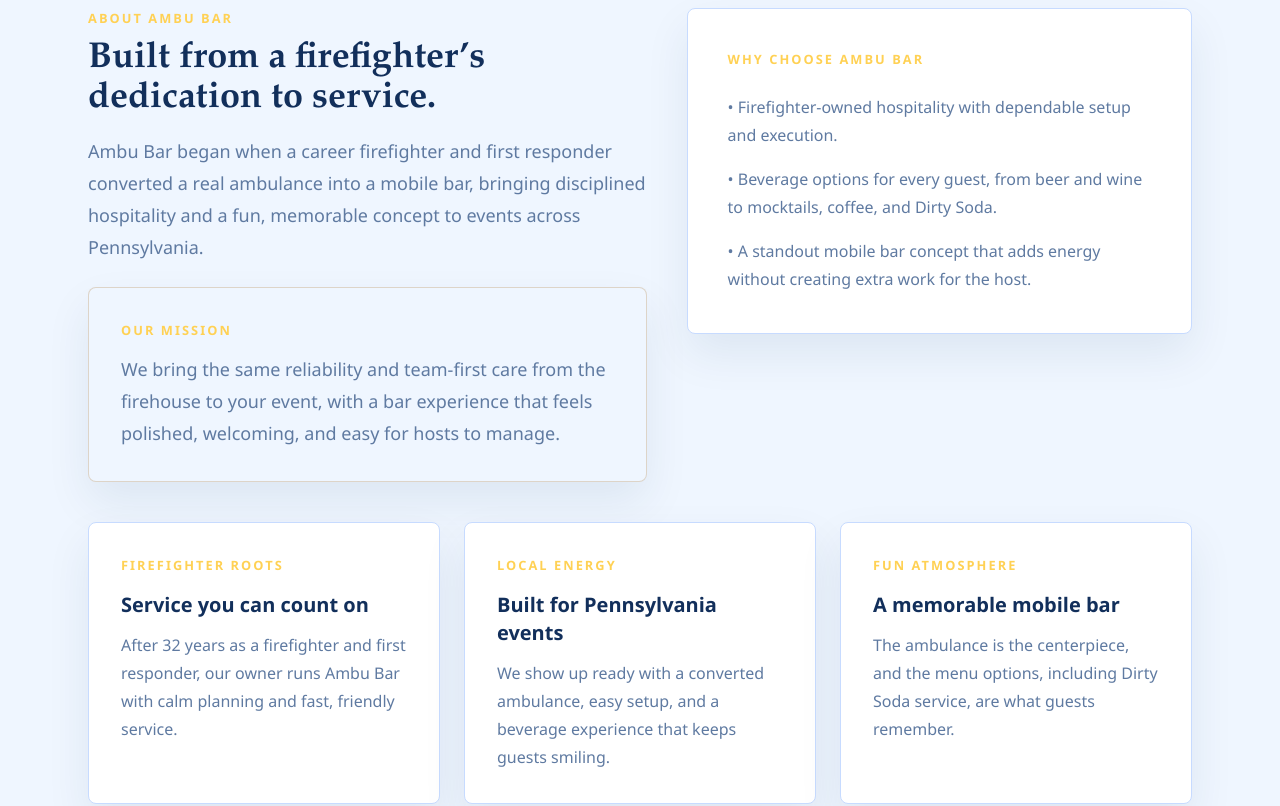
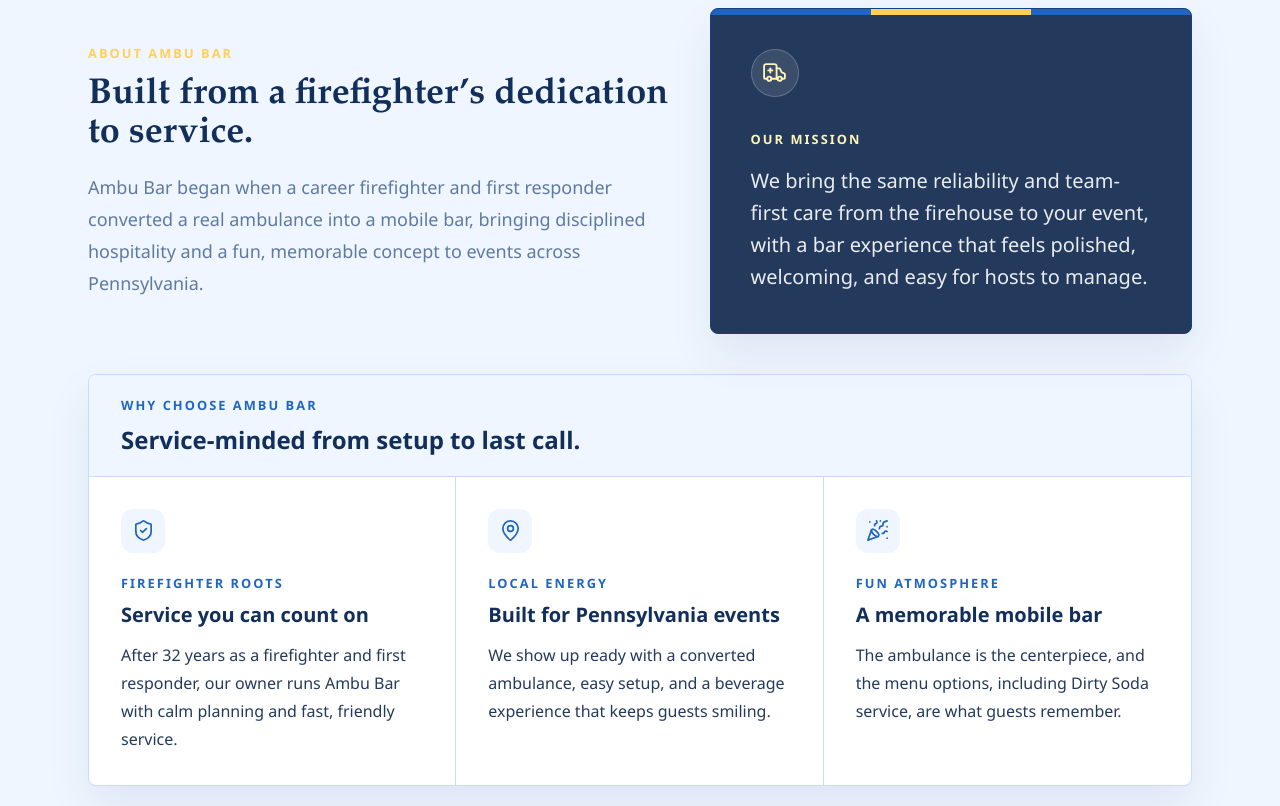
Before and after one commit to srakothu/ambubarwebsite, a Next.js app: page / in a window 1280 px wide. Shown: the part 1160-1966 px from the top of the page. Built offline with nearby package versions, Linux system fonts and the light colour scheme.

Commit message:
Polish about and dirty soda layouts

```diff
--- a/src/components/home/sections.tsx
+++ b/src/components/home/sections.tsx
@@ -8,6 +8,7 @@
   CalendarCheck2,
   CircleDollarSign,
   Coffee,
+  GlassWater,
   MapPin,
   PartyPopper,
   ReceiptText,
@@ -57,28 +58,6 @@
   );
 }
 
-interface FeatureCardProps {
-  eyebrow: string;
-  title: string;
-  description: string;
-}
-
-function FeatureCard({ eyebrow, title, description }: FeatureCardProps) {
-  return (
-    <motion.article
-      initial={{ opacity: 0, y: 16 }}
-      whileInView={{ opacity: 1, y: 0 }}
-      viewport={{ once: true, amount: 0.2 }}
-      transition={{ duration: 0.4, ease: "easeOut" }}
-      className="brand-card p-6 sm:p-8"
-    >
-      <p className="brand-subtitle">{eyebrow}</p>
-      <h3 className="mt-4 text-xl font-semibold text-brand-black">{title}</h3>
-      <p className="mt-3 text-base leading-7 text-brand-text-muted">{description}</p>
-    </motion.article>
-  );
-}
-
 export function OverviewSection() {
   const highlights = [
     {
@@ -86,18 +65,21 @@
       title: "Service you can count on",
       description:
         "After 32 years as a firefighter and first responder, our owner runs Ambu Bar with calm planning and fast, friendly service.",
+      Icon: ShieldCheck,
     },
     {
       eyebrow: "Local energy",
       title: "Built for Pennsylvania events",
       description:
         "We show up ready with a converted ambulance, easy setup, and a beverage experience that keeps guests smiling.",
+      Icon: MapPin,
     },
     {
       eyebrow: "Fun atmosphere",
       title: "A memorable mobile bar",
       description:
         "The ambulance is the centerpiece, and the menu options, including Dirty Soda service, are what guests remember.",
+      Icon: PartyPopper,
     },
   ];
 
@@ -111,48 +93,67 @@
       transition={{ duration: 0.45, ease: "easeOut" }}
       className="brand-section"
     >
-      <div className="grid gap-8 lg:gap-10 lg:grid-cols-[1.05fr_0.95fr] lg:items-start">
-        <div className="space-y-5 sm:space-y-6">
+      <div className="grid gap-6 lg:grid-cols-[1.1fr_0.9fr] lg:items-stretch lg:gap-8">
+        <div className="flex items-center">
           <SectionHeading
             headingId="about-heading"
             eyebrow="About Ambu Bar"
             title="Built from a firefighter’s dedication to service."
             description="Ambu Bar began when a career firefighter and first responder converted a real ambulance into a mobile bar, bringing disciplined hospitality and a fun, memorable concept to events across Pennsylvania."
           />
-          <div className="brand-card brand-card--soft p-8">
-            <p className="brand-subtitle">Our mission</p>
-            <p className="mt-3 text-lg leading-8 text-brand-text-muted">
-              We bring the same reliability and team-first care from the firehouse to your event, with a bar experience that feels polished, welcoming, and easy for hosts to manage.
+        </div>
+
+        <motion.aside
+          initial={{ opacity: 0, y: 16 }}
+          whileInView={{ opacity: 1, y: 0 }}
+          viewport={{ once: true, amount: 0.2 }}
+          transition={{ duration: 0.4, delay: 0.05, ease: "easeOut" }}
+          className="brand-card relative flex min-h-72 flex-col justify-between overflow-hidden !border-brand-blue-dark !bg-brand-charcoal p-6 text-white sm:p-8 lg:p-10"
+        >
+          <div aria-hidden="true" className="absolute inset-x-0 top-0 grid h-1.5 grid-cols-3">
+            <span className="bg-brand-blue" />
+            <span className="bg-brand-gold" />
+            <span className="bg-brand-blue" />
+          </div>
+          <span className="flex h-12 w-12 items-center justify-center rounded-full border border-white/20 bg-white/10 text-brand-gold-soft">
+            <Ambulance aria-hidden="true" size={25} strokeWidth={1.8} />
+          </span>
+          <div className="mt-8">
+            <p className="brand-subtitle !text-brand-gold-soft">Our mission</p>
+            <p className="mt-4 text-xl leading-8 text-white/90">
+              We bring the same reliability and team-first care from the firehouse to your event, with a bar experience
+              that feels polished, welcoming, and easy for hosts to manage.
             </p>
           </div>
+        </motion.aside>
       </div>
 
       <motion.div
         initial={{ opacity: 0, y: 16 }}
         whileInView={{ opacity: 1, y: 0 }}
-          viewport={{ once: true, amount: 0.2 }}
-          transition={{ duration: 0.4, delay: 0.05, ease: "easeOut" }}
-          className="brand-card p-6 sm:p-8 lg:p-10"
+        viewport={{ once: true, amount: 0.15 }}
+        transition={{ duration: 0.4, ease: "easeOut" }}
+        className="brand-card mt-8 overflow-hidden sm:mt-10"
       >
-          <p className="brand-subtitle">Why choose Ambu Bar</p>
-          <ul className="mt-6 space-y-4 text-base leading-7 text-brand-text-muted">
-            <li>• Firefighter-owned hospitality with dependable setup and execution.</li>
-            <li>• Beverage options for every guest, from beer and wine to mocktails, coffee, and Dirty Soda.</li>
-            <li>• A standout mobile bar concept that adds energy without creating extra work for the host.</li>
-          </ul>
-        </motion.div>
+        <div className="border-b border-brand-border bg-brand-surface px-6 py-5 sm:px-8">
+          <p className="brand-subtitle !text-brand-blue">Why choose Ambu Bar</p>
+          <h3 className="mt-2 text-xl font-semibold text-brand-black sm:text-2xl">
+            Service-minded from setup to last call.
+          </h3>
         </div>
-
-      <div className="mt-8 grid gap-5 sm:mt-10 sm:gap-6 md:grid-cols-3">
-        {highlights.map((item) => (
-          <FeatureCard
-            key={item.title}
-            eyebrow={item.eyebrow}
-            title={item.title}
-            description={item.description}
-          />
+        <div className="grid divide-y divide-brand-border md:grid-cols-3 md:divide-x md:divide-y-0">
+          {highlights.map(({ eyebrow, title, description, Icon }) => (
+            <article key={title} className="p-6 sm:p-8">
+              <span className="flex h-11 w-11 items-center justify-center rounded-lg bg-brand-surface text-brand-blue">
+                <Icon aria-hidden="true" size={23} strokeWidth={1.8} />
+              </span>
+              <p className="brand-subtitle mt-5 !text-brand-blue">{eyebrow}</p>
+              <h4 className="mt-2 text-xl font-semibold text-brand-black">{title}</h4>
+              <p className="mt-3 text-base leading-7 text-brand-charcoal">{description}</p>
+            </article>
           ))}
         </div>
+      </motion.div>
     </motion.section>
   );
 }
@@ -241,7 +242,7 @@
 }
 
 export function DirtySodaSection() {
-  const dirtySodaMenu = [
+  const signatureSodas = [
     {
       name: "Dirty Dr Pepper",
       profile: "Vanilla syrup, coconut cream, and fresh lime.",
@@ -257,10 +258,6 @@
     {
       name: "Dirty Mountain Dew",
       profile: "Tropical syrup blend with a creamy float.",
-    },
-    {
-      name: "Custom Dirty Soda Creations",
-      profile: "Guest-built combinations with premium toppings.",
     },
   ] as const;
 
@@ -293,38 +290,76 @@
             <div className="pointer-events-none absolute -right-16 -top-16 h-44 w-44 rounded-full bg-brand-blue/10 blur-2xl" />
             <div className="pointer-events-none absolute -left-12 bottom-0 h-36 w-36 rounded-full bg-brand-gold/15 blur-2xl" />
 
-            <p className="brand-subtitle">Build-your-own menu</p>
-            <h3 className="mt-4 text-2xl font-semibold text-brand-black sm:text-3xl">Signature Dirty Soda combinations</h3>
-            <p className="mt-3 max-w-2xl text-base leading-7 text-brand-text-muted">
+            <p className="brand-subtitle !text-brand-blue">Build-your-own menu</p>
+            <h3 className="mt-4 text-2xl font-semibold text-brand-black sm:text-3xl">Signature Dirty Soda Combinations</h3>
+            <p className="mt-3 max-w-2xl text-base leading-7 text-brand-charcoal">
               One polished service station, multiple flavor paths. Guests can choose a signature recipe or customize
               their own mix with syrups, cream, fruit, and specialty toppings.
             </p>
 
-            <ul className="mt-6 grid gap-3 sm:grid-cols-2">
-              {dirtySodaMenu.map((item) => (
-                <li key={item.name} className="rounded-xl border border-brand-border bg-white/70 p-4 backdrop-blur-sm">
+            <div className="mt-6 overflow-hidden rounded-lg border border-brand-border bg-white">
+              <ul className="grid sm:grid-cols-2">
+                {signatureSodas.map((item, index) => (
+                  <li
+                    key={item.name}
+                    className={`flex gap-4 p-5 sm:p-6 ${
+                      index < signatureSodas.length - 1 ? "border-b border-brand-border" : ""
+                    } ${index < 2 ? "sm:border-b" : "sm:border-b-0"} ${
+                      index % 2 === 0 ? "sm:border-r sm:border-brand-border" : ""
+                    }`}
+                  >
+                    <span className="flex h-9 w-9 shrink-0 items-center justify-center rounded-full bg-brand-surface text-xs font-bold tracking-[0.12em] text-brand-blue">
+                      {String(index + 1).padStart(2, "0")}
+                    </span>
+                    <div>
                       <p className="text-base font-semibold text-brand-black">{item.name}</p>
-                  <p className="mt-1 text-sm leading-6 text-brand-text-muted">{item.profile}</p>
+                      <p className="mt-1 text-sm leading-6 text-brand-charcoal">{item.profile}</p>
+                    </div>
                   </li>
                 ))}
               </ul>
+
+              <div className="flex flex-col gap-4 border-t border-brand-border bg-brand-charcoal p-5 text-white sm:flex-row sm:items-center sm:p-6">
+                <span className="flex h-11 w-11 shrink-0 items-center justify-center rounded-full border border-white/20 bg-white/10 text-brand-gold-soft">
+                  <GlassWater aria-hidden="true" size={23} strokeWidth={1.8} />
+                </span>
+                <div>
+                  <p className="text-base font-semibold">Custom Dirty Soda Creations</p>
+                  <p className="mt-1 text-sm leading-6 text-white/80">
+                    Guest-built combinations with premium toppings, mixed their way.
+                  </p>
+                </div>
+              </div>
+            </div>
           </div>
 
           <aside className="flex flex-col justify-between gap-6 border-t border-brand-border bg-brand-surface p-6 sm:p-8 lg:border-l lg:border-t-0 lg:p-10">
             <div>
-              <p className="brand-subtitle">Included highlights</p>
-              <ul className="mt-4 space-y-3 text-sm leading-6 text-brand-text-muted">
-                <li>Premium soda base options</li>
-                <li>Flavored syrups and cream add-ins</li>
-                <li>Fruit garnishes and specialty toppings</li>
-                <li>Fast setup for high-volume service</li>
+              <p className="brand-subtitle !text-brand-blue">Included highlights</p>
+              <ul className="mt-5 space-y-4 text-sm leading-6 text-brand-charcoal">
+                <li className="flex gap-3">
+                  <span aria-hidden="true" className="mt-2 h-2 w-2 shrink-0 rounded-full bg-brand-blue" />
+                  Premium soda base options
+                </li>
+                <li className="flex gap-3">
+                  <span aria-hidden="true" className="mt-2 h-2 w-2 shrink-0 rounded-full bg-brand-blue" />
+                  Flavored syrups and cream add-ins
+                </li>
+                <li className="flex gap-3">
+                  <span aria-hidden="true" className="mt-2 h-2 w-2 shrink-0 rounded-full bg-brand-blue" />
+                  Fruit garnishes and specialty toppings
+                </li>
+                <li className="flex gap-3">
+                  <span aria-hidden="true" className="mt-2 h-2 w-2 shrink-0 rounded-full bg-brand-blue" />
+                  Fast setup for high-volume service
+                </li>
               </ul>
             </div>
 
-            <div className="rounded-xl border border-brand-border bg-white p-4 sm:p-5">
-              <p className="brand-subtitle">Perfect with</p>
+            <div className="border-t border-brand-border pt-6">
+              <p className="brand-subtitle !text-brand-blue">Perfect with</p>
               <p className="mt-2 text-lg font-semibold text-brand-black">Mocktail and coffee add-ons</p>
-              <p className="mt-2 text-sm leading-6 text-brand-text-muted">
+              <p className="mt-2 text-sm leading-6 text-brand-charcoal">
                 Pair Dirty Soda service with our mocktail bar or coffee station for a full non-alcoholic experience.
               </p>
               <Link href="/#pricing" className="brand-button mt-4 w-full sm:w-auto">
```
Lines whose indentation alone changed are shown as unchanged.
